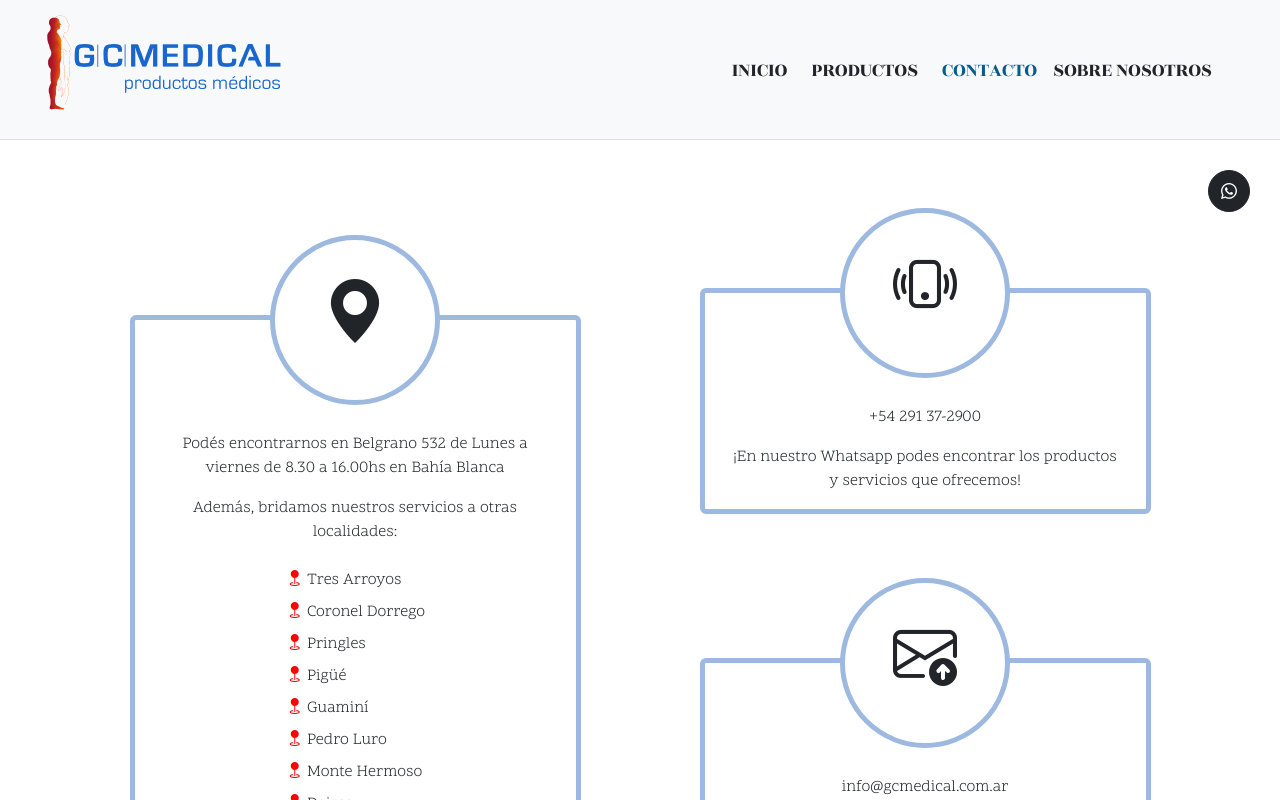
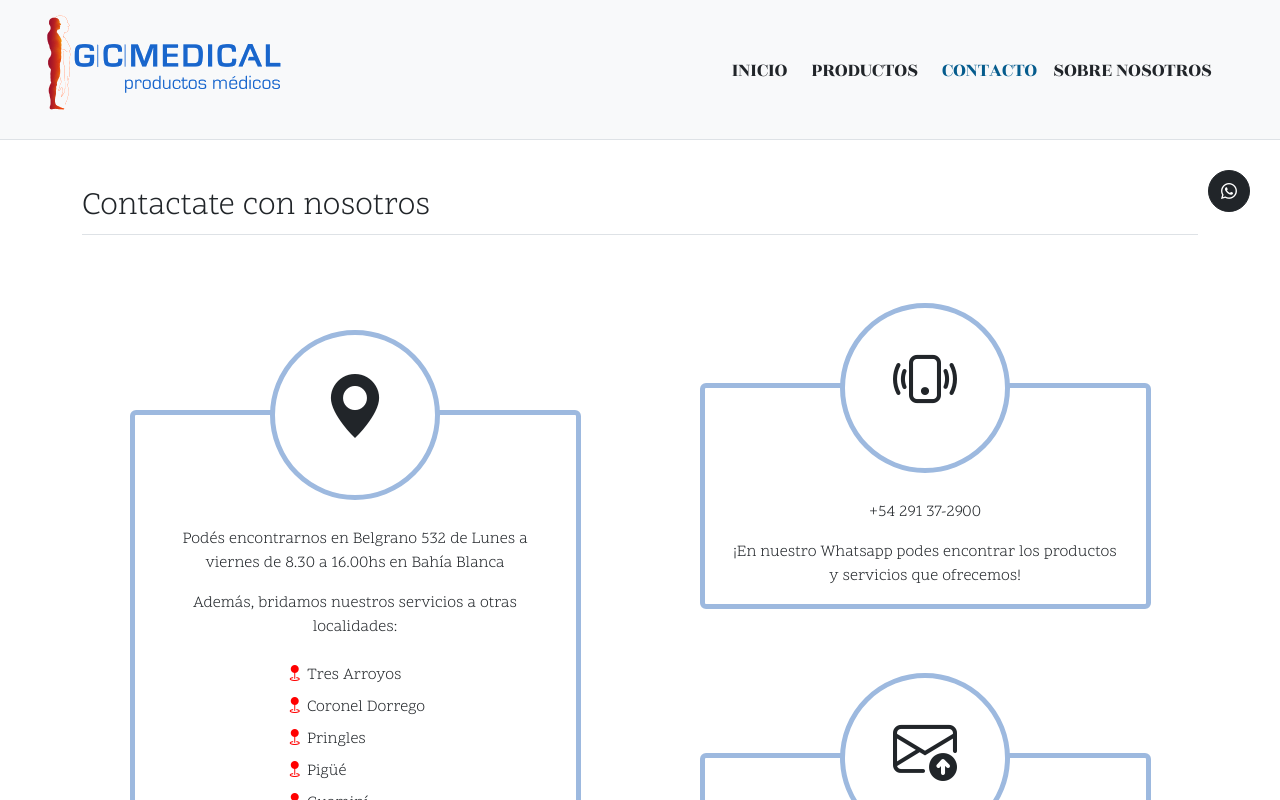
Before and after one commit to florencianionquepan/gc-medical, a React (Vite) app: page /contacto in a window 1280 px wide. Shown: the top 800 px of the page. Built offline with nearby package versions, Linux system fonts and the light colour scheme.

Commit message:
Update ContactPage.jsx

```diff
--- a/src/contact/ContactPage.jsx
+++ b/src/contact/ContactPage.jsx
@@ -7,6 +7,7 @@ export const ContactPage = () => {
   return (
     <>
       <div className='container-md my-5 text-center mx-auto'>
+      <h2 className="border-bottom pb-2 text-md-start"> Contactate con nosotros </h2>
         <div className='row justify-content-center mt-5 align-items-center'>
           {/* Primera columna */}
           <div className="col-12 col-sm-10 col-lg-6 col-xxl-5 mt-5">
```
